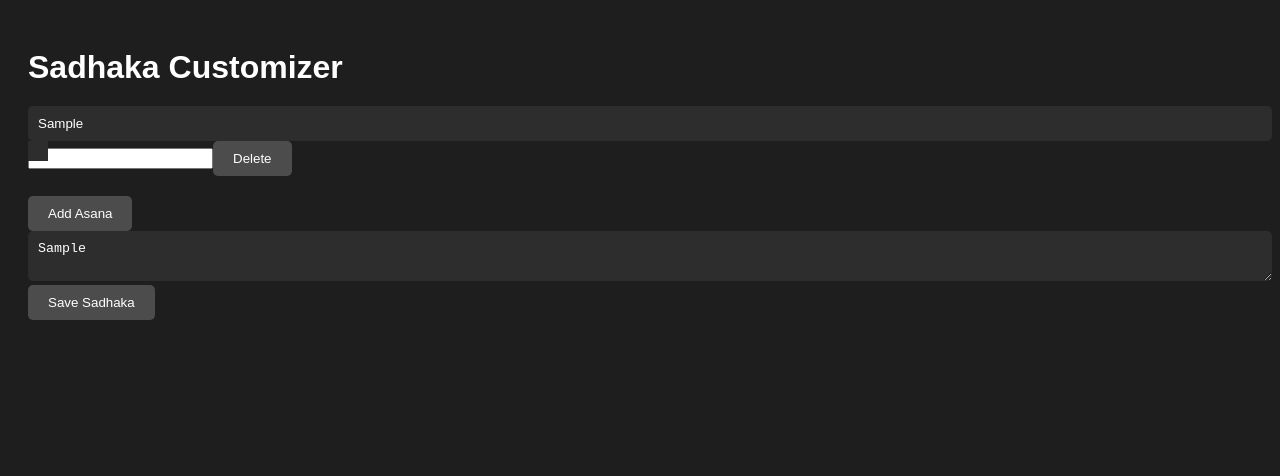
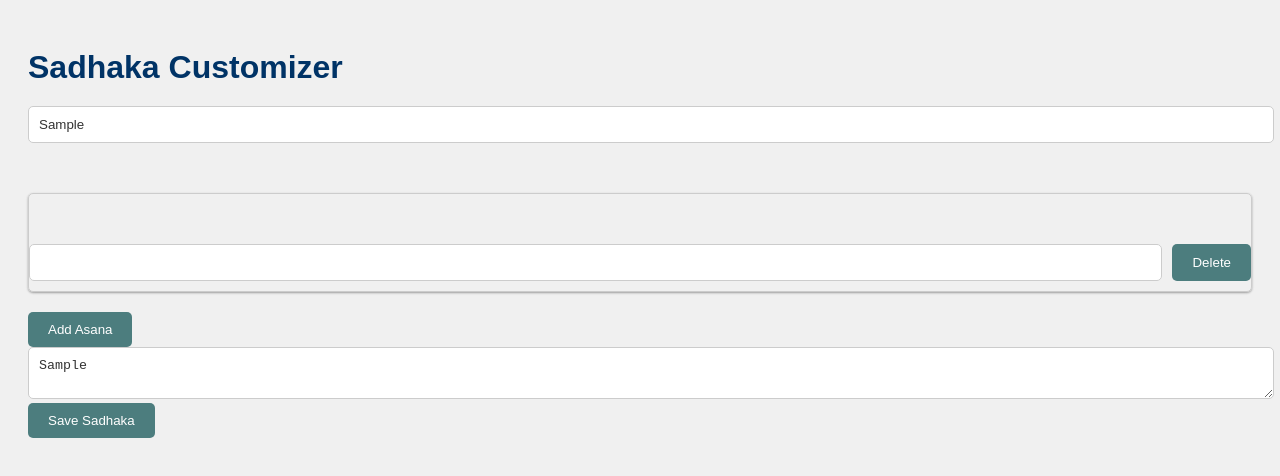
Before and after one commit to krinara86/Program-Customizer, a plain HTML site: page customizervuejs.html in a window 1280 px wide. Both pictures are taken after typing "Sample", "Sample" into the empty fields and a click on the button "Add Asana". Drawn offline with Linux system fonts and the light colour scheme; no server answers.

Commit message:
Much better theme

```diff
--- a/customizervuejs.html
+++ b/customizervuejs.html
@@ -8,55 +8,72 @@
   <script src="https://www.gstatic.com/firebasejs/8.0.1/firebase-firestore.js"></script>
   <style>
     body {
-      background-color: #1e1e1e;
-      color: #ffffff;
+      background-color: #f0f0f0;
+      color: #333333;
       font-family: Arial, sans-serif;
       padding: 20px;
     }
 
     h1 {
       margin-bottom: 20px;
+      color: #003366;
     }
 
-    input[type="text"],
+    input,
     textarea {
       width: 100%;
       padding: 10px;
       border-radius: 5px;
-      border: none;
-      background-color: #2d2d2d;
-      color: #ffffff;
+      border: 1px solid #cccccc;
+      background-color: #ffffff;
+      color: #333333;
     }
 
-    button {
+    button,
+    .delete-button {
       padding: 10px 20px;
       border-radius: 5px;
       border: none;
-      background-color: #4c4c4c;
+      background-color: #4c7d7e;
       color: #ffffff;
       cursor: pointer;
     }
 
-    button:hover {
-      background-color: #808080;
+    button:hover,
+    .delete-button:hover {
+      background-color: #72b1b2;
     }
 
     #sadhakaDiv {
+      margin-top: 50px;
       margin-bottom: 20px;
+      max-height: 200px;
+      overflow-y: auto;
+      border: 1px solid #cccccc;
+      border-radius: 5px;
+      box-shadow: 0px 1px 3px rgba(0, 0, 0, 0.12), 0px 1px 2px rgba(0, 0, 0, 0.24);
+      transition: all 0.3s cubic-bezier(.25, .8, .25, 1);
+    }
+
+    #sadhakaDiv:hover {
+      box-shadow: 0px 2px 4px rgba(0, 0, 0, 0.25), 0px 2px 3px rgba(0, 0, 0, 0.22);
     }
 
     #sadhakaDiv div {
+      margin-top: 50px;
       margin-bottom: 10px;
     }
 
     .suggestions {
-      position: absolute;
-      background-color: #2d2d2d;
-      color: #ffffff;
+      position: relative;
+      background-color: #f0f0f0;
+      color: #333333;
       padding: 10px;
       max-height: 150px;
       overflow-y: auto;
       z-index: 1;
+      display: none;
+      /* Add this line */
     }
 
     .suggestions div {
@@ -114,13 +131,19 @@
 
       sadhaka.assignedAsanas.forEach((asana, index) => {
         var asanaDiv = document.createElement('div');
+        asanaDiv.style.display = 'flex'; // Add this line
+        asanaDiv.style.justifyContent = 'space-between'; // Add this line to space the elements
+        asanaDiv.style.marginBottom = '10px'; // Add some margin for spacing
 
         var asanaNameInput = document.createElement('input');
         asanaNameInput.value = asana.asanaName;
+        asanaNameInput.style.flexGrow = '1'; // Add this line to allow the input to take up available space
+        asanaNameInput.style.marginRight = '10px'; // Add some margin for spacing
         asanaDiv.appendChild(asanaNameInput);
 
         var deleteButton = document.createElement('button');
         deleteButton.textContent = 'Delete';
+        deleteButton.className = 'delete-button';
         deleteButton.onclick = function () {
           asanaDiv.remove();
         }
@@ -133,16 +156,23 @@
     }
 
 
+
     function addAsana() {
       var sadhakaDiv = document.getElementById('sadhakaDiv');
 
       var asanaDiv = document.createElement('div');
+      asanaDiv.style.display = 'flex'; // Add this line
+      asanaDiv.style.justifyContent = 'space-between'; // Add this line to space the elements
+      asanaDiv.style.marginBottom = '10px'; // Add some margin for spacing
 
       var asanaNameInput = document.createElement('input');
+      asanaNameInput.style.flexGrow = '1'; // Add this line to allow the input to take up available space
+      asanaNameInput.style.marginRight = '10px'; // Add some margin for spacing
       asanaDiv.appendChild(asanaNameInput);
 
       var deleteButton = document.createElement('button');
       deleteButton.textContent = 'Delete';
+      deleteButton.className = 'delete-button';
       deleteButton.onclick = function () {
         asanaDiv.remove();
       }
@@ -150,6 +180,7 @@
 
       sadhakaDiv.appendChild(asanaDiv);
     }
+
 
     var sadhakaNames = [];
 
@@ -164,14 +195,19 @@
     function sadhakaNameChanged(name) {
       var suggestionsDiv = document.getElementById('sadhakaNameSuggestions');
       suggestionsDiv.innerHTML = ''; // clear previous suggestions
+      suggestionsDiv.style.display = 'none'; // Add this line
 
       var matchingNames = sadhakaNames.filter(sadhakaName => sadhakaName.startsWith(name));
+      if (matchingNames.length > 0) { // Add this line
+        suggestionsDiv.style.display = 'block'; // Add this line
+      }
       matchingNames.forEach(sadhakaName => {
         var suggestionDiv = document.createElement('div');
         suggestionDiv.textContent = sadhakaName;
         suggestionDiv.onclick = function () {
           document.getElementById('sadhakaName').value = sadhakaName;
           suggestionsDiv.innerHTML = ''; // clear suggestions
+          suggestionsDiv.style.display = 'none'; // Add this line
         };
         suggestionsDiv.appendChild(suggestionDiv);
       });
@@ -179,6 +215,7 @@
       // load Sadhaka details
       loadSadhaka(name);
     }
+
 
 
     function loadSadhaka(name) {
```
